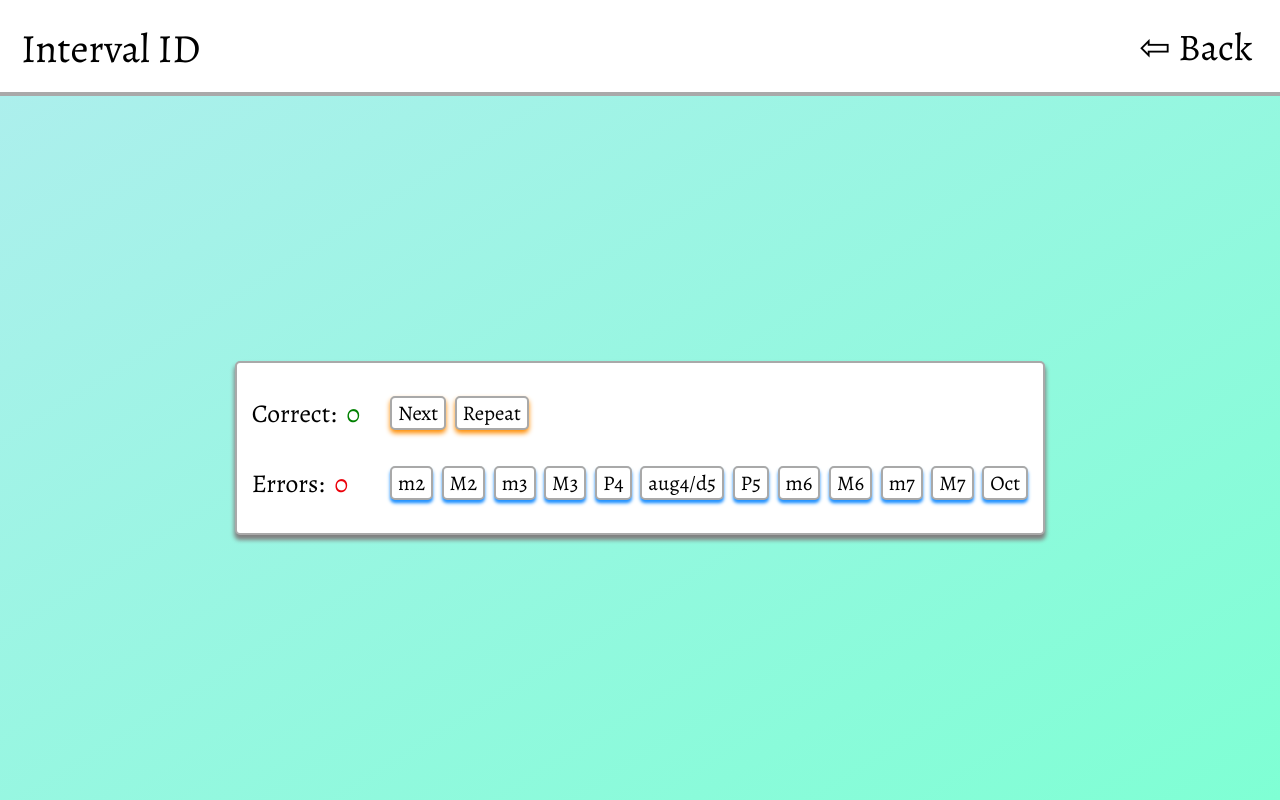
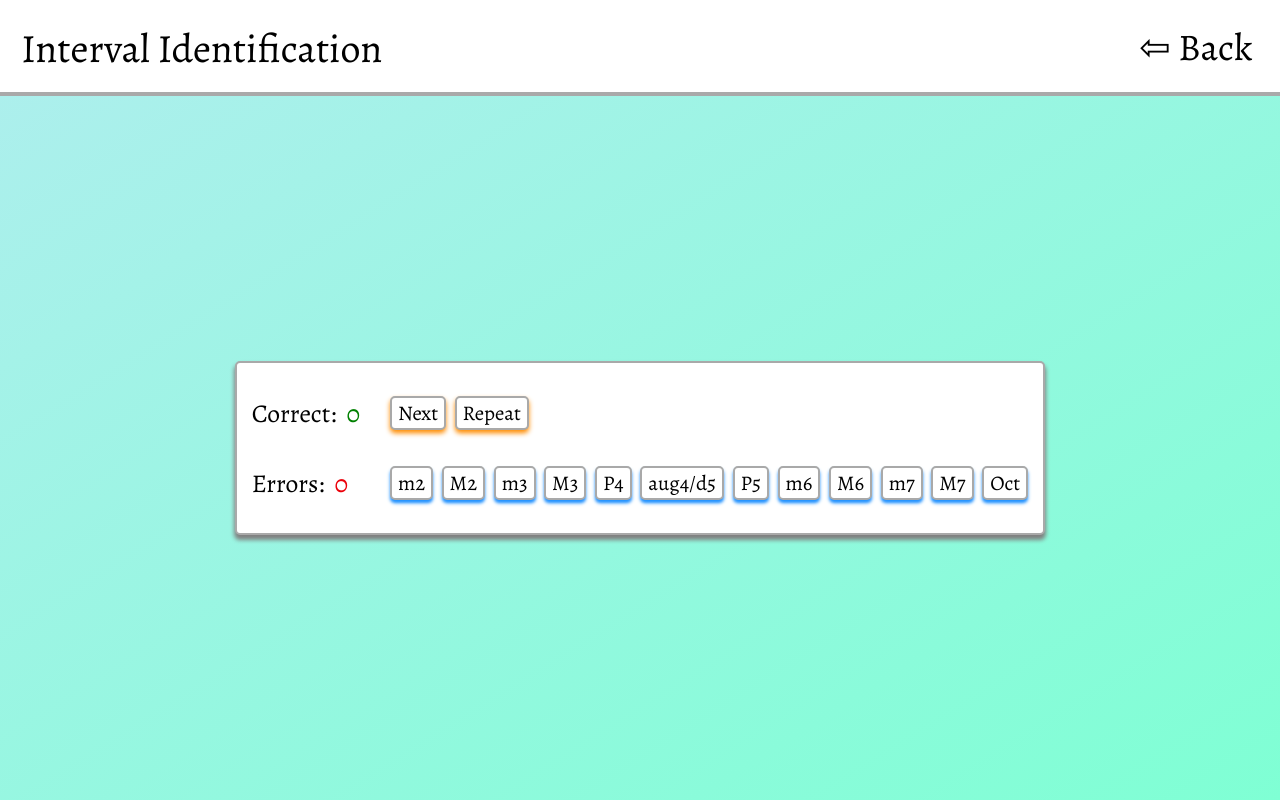
Before and after one commit to mrbossosity/ear-training, a plain HTML site: page interval-id.html in a window 1280 px wide. Drawn offline with nearby package versions, Linux system fonts and the light colour scheme.

Commit message:
interval ID

```diff
--- a/interval-id.html
+++ b/interval-id.html
@@ -8,13 +8,13 @@
   <link rel="stylesheet" href="./styles/interval-id.css">
   <script src="./scripts/vue.min.js"></script>
   <script type="module" src="./scripts/interval-id/app.js" defer></script>
-  <title>Interval ID</title>
+  <title>Interval Identification</title>
 </head>
 <body>
   <div id="app">
     <div class="supreme-container">
       <header>
-        <span>Interval ID</span>
+        <span>Interval Identification</span>
         <button class="back-button" @click="backHome">&#8678; Back</button>
       </header>
       <div class="main-container">
```
